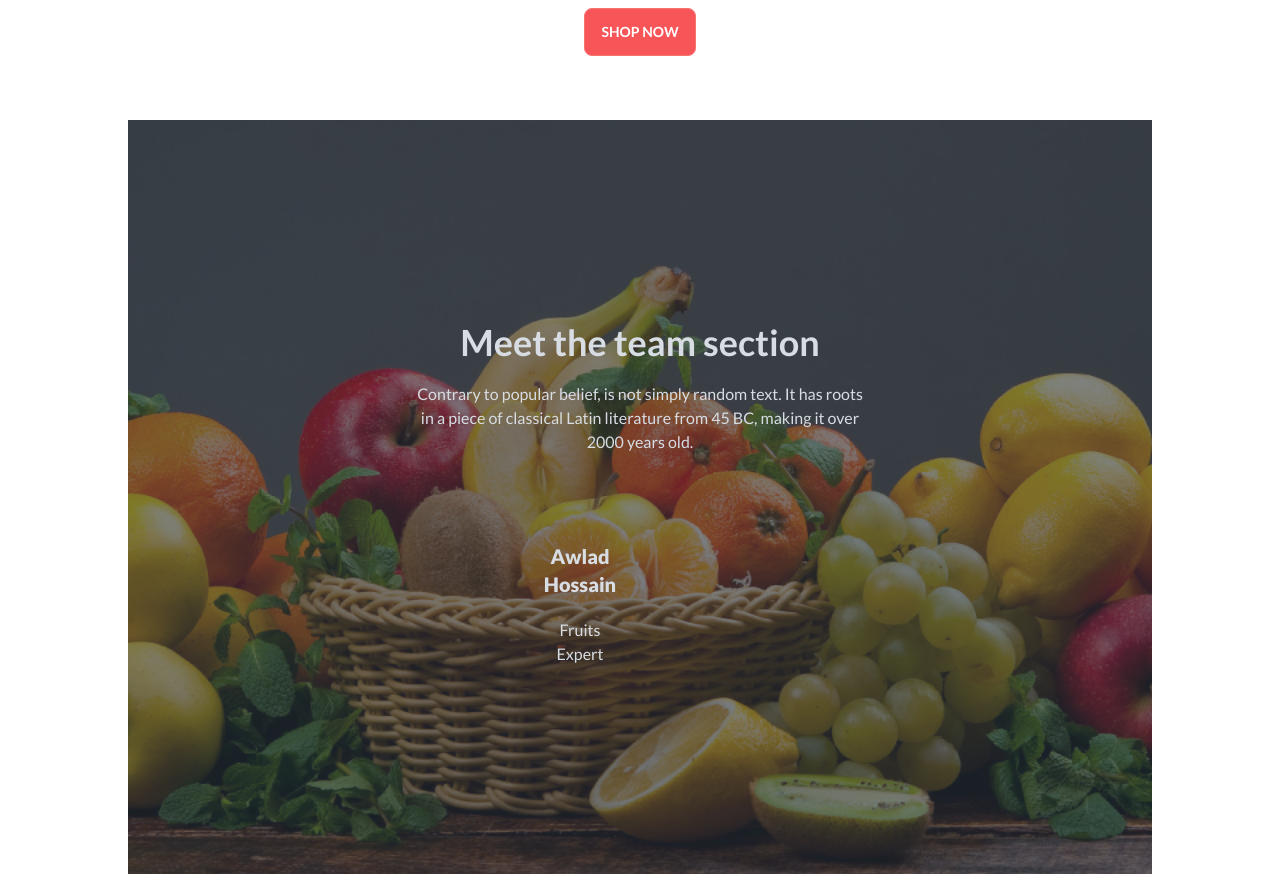
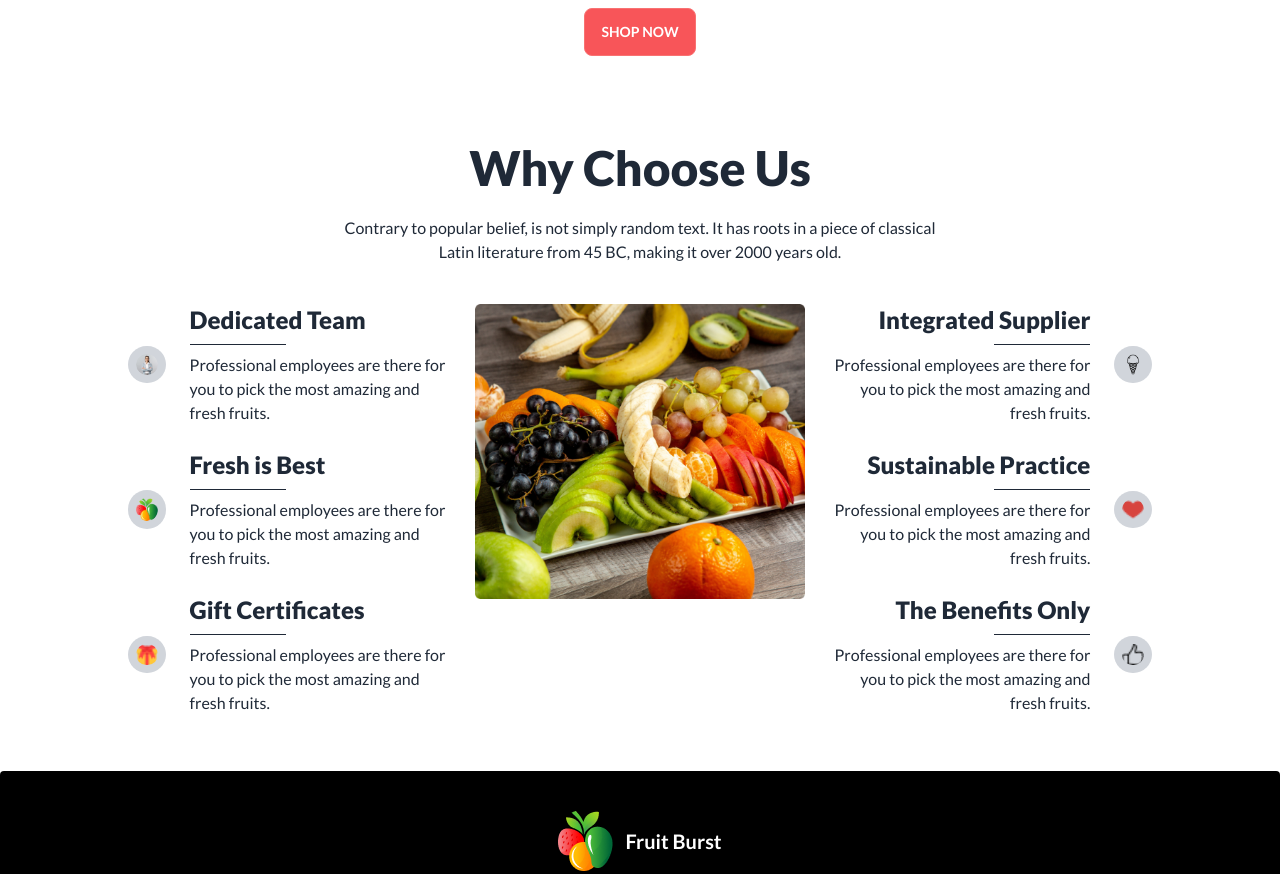
Before and after one commit to musabtheexpensive/My-Assignment-Three, a plain HTML site: page index.html in a window 1280 px wide. Shown: the part 1680-2554 px from the top of the page. Drawn offline with nearby package versions, Linux system fonts and the light colour scheme.

Commit message:
my seventh commit already finished

```diff
--- a/index.html
+++ b/index.html
@@ -312,32 +312,98 @@
     </section>
 
     <!-- Meet The team fifth section start here -->
-    <section class="w-4/5 mx-auto">
-      <div class="hero min-h-screen" style="background-image: url(./images/banner1.png);">
-        <div class="hero-overlay bg-opacity-60"></div>
-        <div class="hero-content text-center text-neutral-content">
-          <div class="max-w-md">
-            <h1 class="mb-5 text-4xl font-bold">Meet the team section</h1>
-            <p class="mb-5">Contrary to popular belief, is not simply random text. It has roots in a piece of classical Latin literature from 45 BC, making it over 2000 years old.</p>
-            <div class="grid p-5 lg:mx-28 gap-10 grid-cols-1 md:grid-cols-2 lg:grid-cols-4 ">
-              <!-- First deal -->
-              <div class="card">
-                <figure class="px-10 pt-4">
-                  <img class="" src="./images/member1.png" alt="Shoes" />
-                </figure>
-                <div class="card-body gap-5 items-center text-center">
-                  <h3 class="font-extrabold text-xl">Awlad Hossain</h3>
-                  <p>Fruits Expert</p>
-                </div>
-              </div>
-            </div>
+<section class="w-4/5 mx-auto mt-16">
+    <div class="content space-y-6">
+      <h1 class="text-5xl font-extrabold text-center">Why Choose Us</h1>
+      <p class="font-medium text-center">Contrary to popular belief, is not simply random text. It has roots in a piece of classical <br> Latin literature from 45 BC, making it over 2000 years old.</p>
+    </div>
+    <!-- details container -->
+    <div class="details-container grid grid-cols1 md:grid-cols-1 lg:grid-cols-3 gap-4 mt-10">
+      <!-- first child -->
+      <div class="contentOfDetails order-2 lg:order-1 space-y-6">
+        <div class="icon flex flex-col lg:flex-row justify-center items-center gap-6">
+          <div class="groupIcon">
+            <img class="w-20 bg-gray-300 rounded-full p-2" src="./images/member4.png" alt="">
+          </div>
+          <div class="groupContent flex lg:inline justify-center items-center flex-col space-y-2">
+            <h1 class="text-2xl font-extrabold">Dedicated Team</h1>
+            <hr class="w-24 border-gray-800">
+            <p class="text-center lg:text-left">Professional employees are there for you to pick the most amazing and fresh fruits.</p>
 
           </div>
+
         </div>
+        <div class="icon  flex flex-col lg:flex-row justify-center items-center gap-6">
+          <div class="loveIcon">
+            <img class="w-20 bg-gray-300 rounded-full p-2" src="./images/logo.png" alt="png">
+          </div>
+          <div class="loveContent flex lg:inline justify-center items-center flex-col space-y-2">
+            <h2  class="text-2xl font-extrabold">Fresh is Best</h2>
+            <hr class="w-24 border-gray-800">
+            <p class="text-center lg:text-left">Professional employees are there for you to pick the most amazing and fresh fruits.</p>
+
+          </div>
+
+        </div>
+        <div class="icon  flex flex-col lg:flex-row justify-center items-center gap-6">
+          <div class="giftIcon">
+            <img class="w-20 bg-gray-300 rounded-full p-2" src="./images/giftbox.png" alt="png">
+
+          </div>
+          <div class="giftContent flex lg:inline justify-center items-center flex-col space-y-2">
+            <h2 class="text-2xl font-extrabold">Gift Certificates</h2>
+            <hr class="w-24 border-gray-800">
+            <p class="text-center lg:text-left">Professional employees are there for you to pick the most amazing and fresh fruits.</p>
+
+          </div>
+
+        </div>
+
       </div>
+      <!-- second child -->
+      <div class="contentOfDetails order-1 lg:order-2">
+        <img src="images/whychoose1.png" alt="pic">
+      </div>
+      <!-- third child -->
+      <div class="contentOfDetails order-3  space-y-6">
+        <div class="icon  flex flex-col lg:flex-row justify-center items-center gap-6">
+          <div class="supplierContent order-1 flex flex-col justify-center  lg:justify-end items-center lg:items-end space-y-2">
+            <h2 class="text-2xl font-extrabold ">Integrated Supplier</h2>
+            <hr class="w-24 border-gray-800 justify-end-end">
+            <p class="text-center lg:text-end">Professional employees are there for you to pick the most amazing and fresh fruits.</p>
+          </div>
+          <div class="supplierIcon lg:order-2">
+            <img class="w-20 bg-gray-300 rounded-full p-2" src="./images/ice-cream.png" alt="png">
+          </div>
+        </div>
+        <div class="icon   flex flex-col lg:flex-row justify-center items-center gap-6">
+          <div class="iceContent order-1  flex justify-center lg:justify-end flex-col items-center lg:items-end space-y-2">
+            <h2 class="text-2xl font-extrabold ">Sustainable Practice</h2>
+            <hr class="w-24 border-gray-800 justify-end-end">
+            <p class="text-center lg:text-end">Professional employees are there for you to pick the most amazing and fresh fruits.</p>
+          </div>
+          <div class="iceIcon lg:order-2">
+            <img class="w-20 bg-gray-300 rounded-full p-2"  src="./images/heart.png" alt="png">
+          </div>
 
+        </div>
+        <div class="icon   flex flex-col lg:flex-row justify-center items-center gap-6">
+          <div class="likeContent order-1  flex justify-center lg:justify-end flex-col items-center lg:items-end space-y-2">
+            <h2  class="text-2xl font-extrabold ">The Benefits Only</h2>
+            <hr class="w-24 border-gray-800 justify-end-end">
+            <p class="text-center lg:text-end">Professional employees are there for you to pick  the most amazing and fresh fruits.</p>
+          </div>
+          <div class="likeIcon lg:order-2">
+            <img class="w-20 bg-gray-300 rounded-full p-2" src="./images/like.png" alt="png">
+          </div>
+
+        </div>
+
+      </div>
+    </div>
     </section>
   </main>
+  <!-- footer seventh section start here -->
   <footer class="footer footer-center mt-14 p-10 bg-black text-base-content rounded">
     <div class="flex text-center text-white gap-3 ">
       <div class="nav-image"><img src="./images/logo.png" alt=""></div>
```
Also changed, not shown: images/fruits.png (added), images/giftbox.png (added), images/heart.png (added), images/ice-cream (1).png (added), images/ice-cream.png (added), images/like.png (added).
